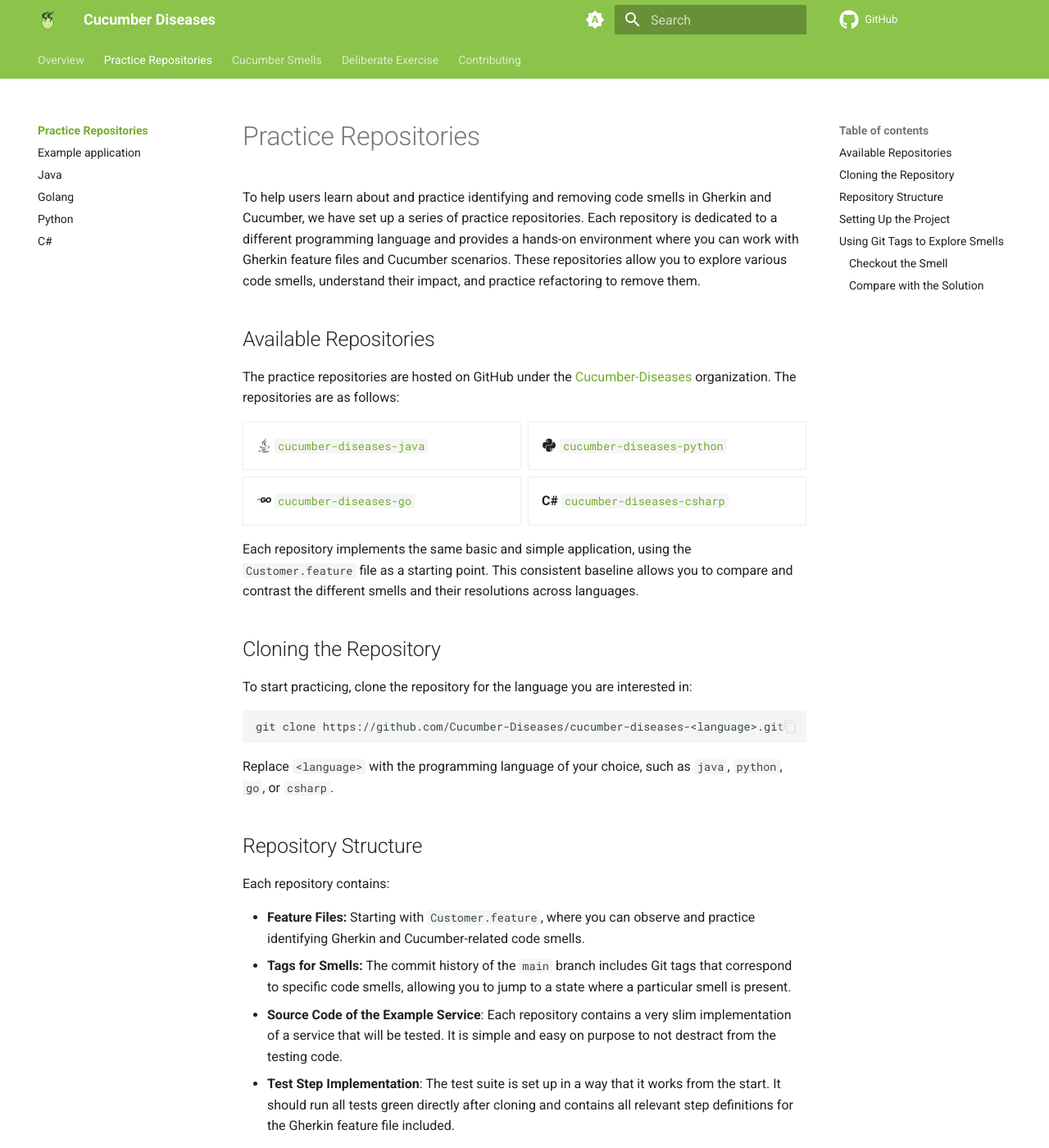
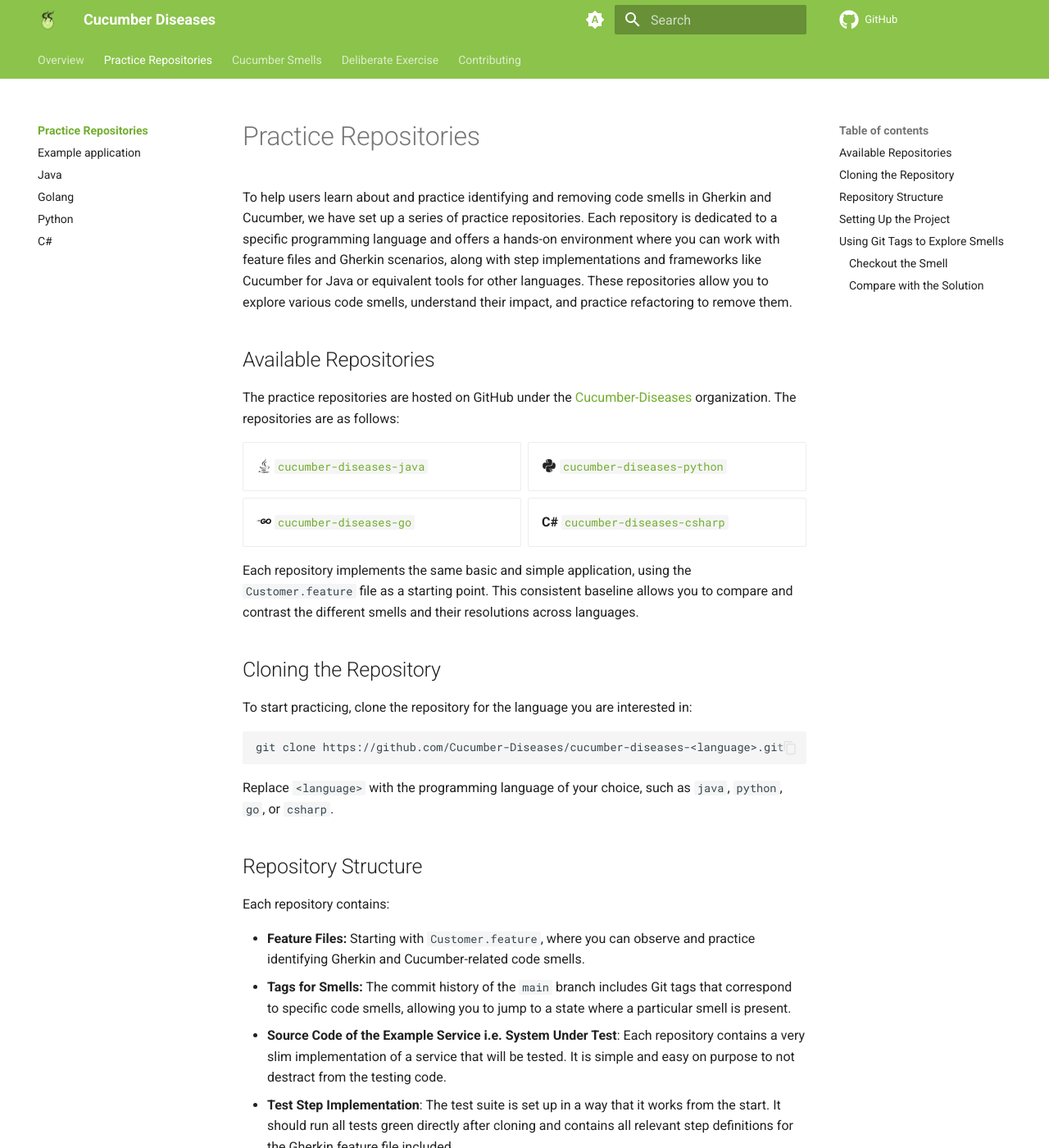
Before and after one commit to Cucumber-Diseases/cucumber-diseases.github.io, an MkDocs documentation site: the page built from docs/repos/index.md, in a window 1280 px wide and 1400 px high. Shown: the whole window at 82% size. Built offline with MkDocs 1.6.1 and Material for MkDocs 9.7.7, drawn with Linux system fonts in a browser that asks for light colours.

Commit message:
minor improvements

```diff
--- a/docs/repos/index.md
+++ b/docs/repos/index.md
@@ -1,6 +1,6 @@
 # Practice Repositories
 
-To help users learn about and practice identifying and removing code smells in Gherkin and Cucumber, we have set up a series of practice repositories. Each repository is dedicated to a different programming language and provides a hands-on environment where you can work with Gherkin feature files and Cucumber scenarios. These repositories allow you to explore various code smells, understand their impact, and practice refactoring to remove them.
+To help users learn about and practice identifying and removing code smells in Gherkin and Cucumber, we have set up a series of practice repositories. Each repository is dedicated to a specific programming language and offers a hands-on environment where you can work with feature files and Gherkin scenarios, along with step implementations and frameworks like Cucumber for Java or equivalent tools for other languages. These repositories allow you to explore various code smells, understand their impact, and practice refactoring to remove them.
 
 ## Available Repositories
 
@@ -29,7 +29,7 @@
 
 - **Feature Files:** Starting with `Customer.feature`, where you can observe and practice identifying Gherkin and Cucumber-related code smells.
 - **Tags for Smells:** The commit history of the `main` branch includes Git tags that correspond to specific code smells, allowing you to jump to a state where a particular smell is present.
-- **Source Code of the Example Service**: Each repository contains a very slim implementation of a service that will be tested. It is simple and easy on purpose to not destract from the testing code.
+- **Source Code of the Example Service i.e. System Under Test**: Each repository contains a very slim implementation of a service that will be tested. It is simple and easy on purpose to not destract from the testing code.
 - **Test Step Implementation**: The test suite is set up in a way that it works from the start. It should run all tests green directly after cloning and contains all relevant step definitions for the Gherkin feature file included.
 
 ## Setting Up the Project
```
Also changed, not shown: docs/index.md (+1 -1 lines).
